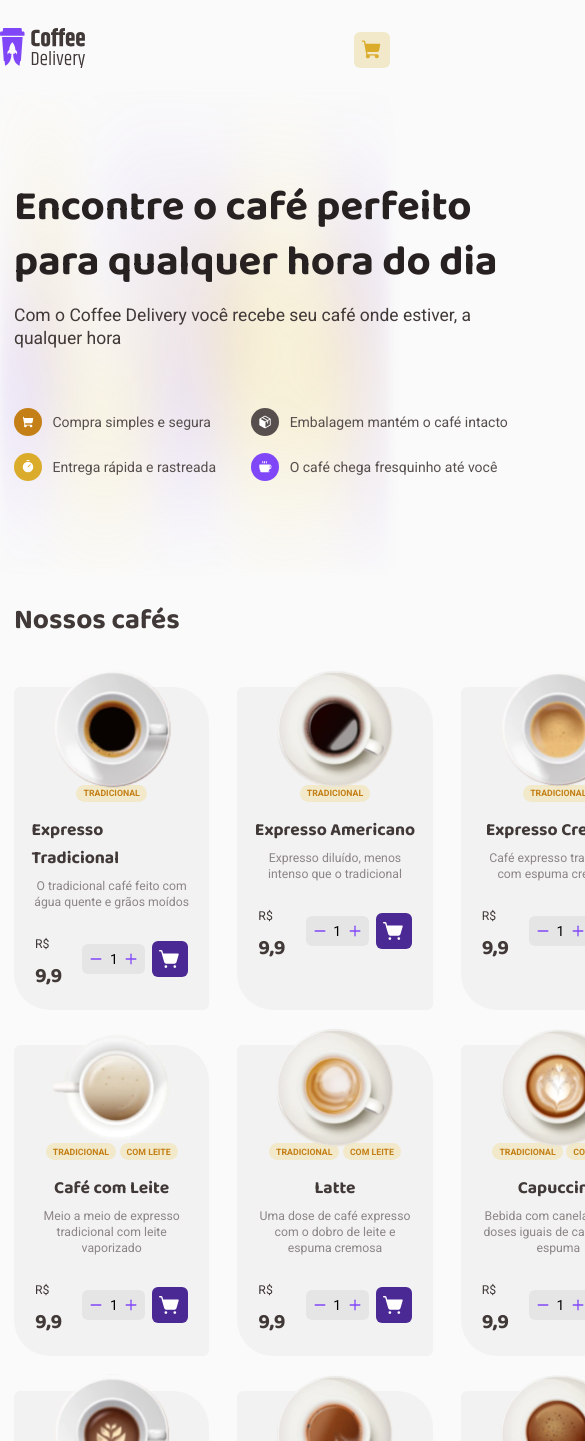
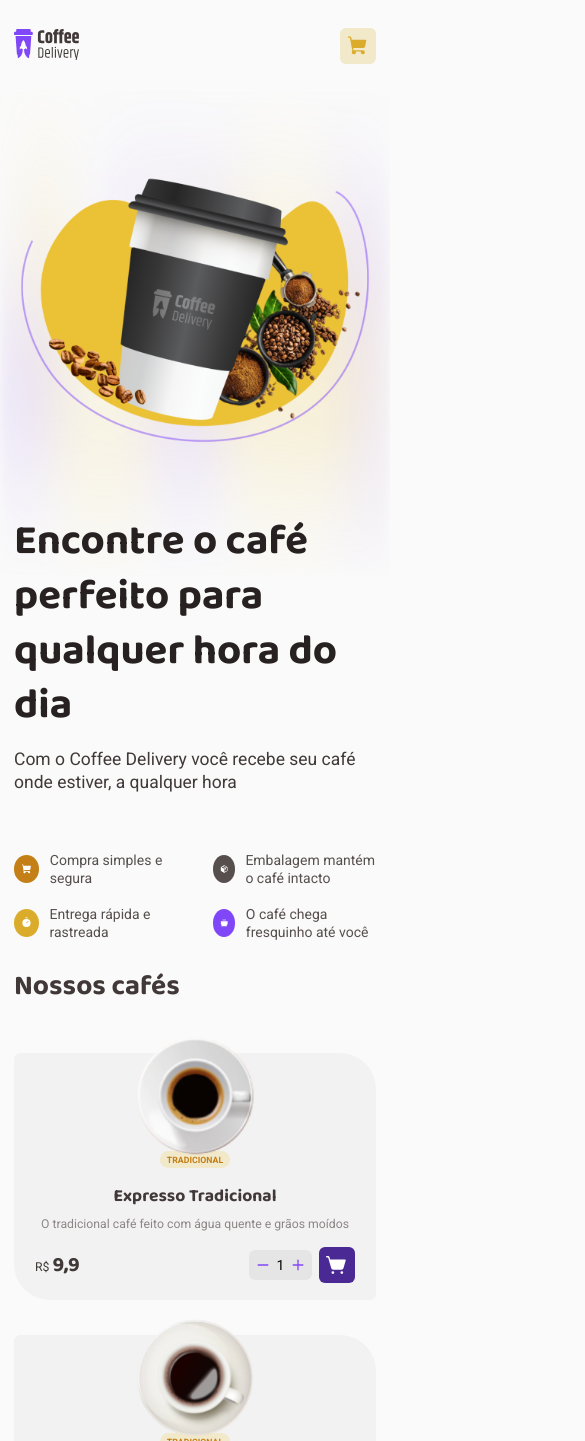
Before and after one commit to MatheusBorbely/coffee-delivery, a React (Vite) app: page / in a window 390 px wide. Shown: the top 1441 px of the page, 585 px wide, since content can reach past the window. Built offline with nearby package versions, Linux system fonts and the light colour scheme.

Commit message:
Finalizando versões: mobile, mobile large e tablet

```diff
--- a/src/components/Header/styles.ts
+++ b/src/components/Header/styles.ts
@@ -1,5 +1,6 @@
 import styled from 'styled-components';
 import { GlobalContainer } from '../../styles/global';
+import { device } from '../../utils/device';
 
 interface HeaderProps {
     variantButton: 'purple-light' | 'yellow-light';
@@ -13,6 +14,15 @@ export const HeaderWrapper= styled.header`
     align-items: center;
     justify-content: space-between;
     padding: 2rem 0;
+
+
+    ${device.tablet}{
+        padding: 2rem 1rem;
+        box-sizing: border-box;
+        img{
+            max-width: 65px;
+        }
+    }
 
 `
 export const HeaderBox = styled.div<HeaderProps>`
--- a/src/pages/Checkout/components/Card/styles.ts
+++ b/src/pages/Checkout/components/Card/styles.ts
@@ -1,4 +1,5 @@
 import styled from 'styled-components';
+import { device } from '../../../../utils/device';
 
 export const CheckoutCard = styled.section`
     background-color: ${props => props.theme['base-card']};
@@ -6,5 +7,15 @@ export const CheckoutCard = styled.section`
     flex-direction: column;
     gap: 2rem;
     padding: 2.5rem;
-    max-width: 40rem;
+    width: 40rem;
+    max-width: 100%;
+
+    ${device.mobileL}{
+        max-width: 90%;
+        margin: 0 auto;
+        padding: 1.5rem;
+    }
+
+
+
 `
--- a/src/pages/Checkout/components/CheckoutPayments/styles.ts
+++ b/src/pages/Checkout/components/CheckoutPayments/styles.ts
@@ -1,5 +1,6 @@
 import styled from 'styled-components';
 import { CheckoutCard } from '../Card/styles';
+import { device } from '../../../../utils/device';
 
 interface PaymentMethodProps{
     active: true | false;
@@ -27,6 +28,10 @@ export const CheckoutPaymentsContainer = styled(CheckoutCard)`
     section{
         display: flex;
         gap: .75rem;
+
+        ${device.tablet}{
+            flex-direction: column;
+        }
     }
 
 
@@ -58,4 +63,9 @@ export const PaymentMethod = styled.button<PaymentMethodProps>`
     svg {
         color: ${(props) =>props.theme['purple']};
     }
+
+    ${device.tablet}{
+        width:100%;
+        justify-content: center;
+    }
 `;
--- a/src/pages/Checkout/components/ProductItem/styles.ts
+++ b/src/pages/Checkout/components/ProductItem/styles.ts
@@ -1,4 +1,5 @@
 import styled from 'styled-components';
+import { device } from '../../../../utils/device';
 
 export const ProductItemContainer = styled.section`
     display: flex;
@@ -9,6 +10,10 @@ export const ProductItemContainer = styled.section`
     padding-bottom: 1.5rem;
     border-bottom: 1px solid ${props => props.theme['base-button']};
     background: ${(props) => props.theme['base-card']};
+
+    ${device.mobileL}{
+        align-items: center;
+    }
 
     article {
         display: flex;
@@ -30,6 +35,9 @@ export const ProductItemContainer = styled.section`
                 line-height: 1.3125rem;
                 color: ${(props) => props.theme['base-subtitle']};
             }
+        }
+        ${device.mobileL}{
+            flex-direction: column;
         }
     }
     span {
--- a/src/pages/Checkout/styles.ts
+++ b/src/pages/Checkout/styles.ts
@@ -1,6 +1,7 @@
 import styled from 'styled-components';
 
 import { GlobalContainer } from '../../styles/global';
+import { device } from '../../utils/device';
 
 export const CheckoutContainer = styled.section`
     ${GlobalContainer}
@@ -10,9 +11,18 @@ export const CheckoutContainer = styled.section`
         gap: 2rem;
         justify-content: space-between;
 
+        ${device.tablet}{
+            flex-direction: column;
+            padding-bottom: 1rem;
+        }
+
         h2{
             font-size: 1.125rem;
             color: ${props => props.theme['base-subtitle']};
+
+            ${device.mobileL}{
+                padding-left: 1rem;
+            }
         }
     }
 
@@ -21,4 +31,8 @@ export const CheckoutColumns = styled.article`
     display: flex;
     gap: .75rem;
     flex-direction: column;
+
+    ${device.tablet}{
+        align-items:center;
+    }
 `
--- a/src/pages/CheckoutSuccess/styles.ts
+++ b/src/pages/CheckoutSuccess/styles.ts
@@ -1,5 +1,6 @@
 import styled from 'styled-components';
 import { GlobalContainer } from '../../styles/global';
+import { device } from '../../utils/device';
 
 export type ItemBackground = 'yellow-dark' | 'yellow' | 'purple';
 
@@ -31,10 +32,23 @@ export const CheckoutSuccessContainer = styled.article`
             line-height: 1.625rem;
             color: ${(props) => props.theme['base-subtitle']};
         }
+        ${device.tablet}{
+            h2, h6 {
+                text-align: center;
+            }
+        }
     }
     section {
         display: flex;
         gap: 6.375rem;
+        ${device.tablet}{
+            flex-direction: column;
+            align-items: center;
+        }
+    }
+
+    ${device.tablet}{
+        max-width: 90%;
     }
 `;
 
@@ -48,7 +62,8 @@ export const CheckoutSuccessContent = styled.div`
     border-radius: 6px 36px;
     position: relative;
     background: ${(props) => props.theme['background']};
-    min-width: 32.875rem;
+    width: 32.875rem;
+    max-width: 100%;
 
     &:before {
         content: '';
@@ -61,6 +76,7 @@ export const CheckoutSuccessContent = styled.div`
         z-index: -1;
         border-radius: 6px 36px;
     }
+
 `;
 
 export const CheckoutSuccessInfo = styled.div<ColorBackground>`
--- a/src/pages/Home/components/Banner/styles.ts
+++ b/src/pages/Home/components/Banner/styles.ts
@@ -2,6 +2,7 @@ import styled from 'styled-components';
 
 import banner from '../../../../assets/banner-background.svg';
 import { GlobalContainer } from '../../../../styles/global';
+import { device } from '../../../../utils/device';
 
 interface BannerProps {
     variantBackground: 'yellow-dark' | 'base-text' | 'yellow' | 'purple';
@@ -10,6 +11,7 @@ interface BannerProps {
 export const BannerContainer = styled.section`
     padding-top: 5.875rem;
     height: 34rem;
+
     &:before {
         content: '';
         background-image: url(${banner});
@@ -23,6 +25,10 @@ export const BannerContainer = styled.section`
         filter: blur(5px);
         z-index: 1;
     }
+
+    ${device.tablet}{
+       height: auto;
+    }
 `
 export const BannerWrapper = styled.div`
     ${GlobalContainer}
@@ -33,6 +39,15 @@ export const BannerWrapper = styled.div`
     gap: 4.8125rem;
     position: relative;
     z-index: 2;
+
+    ${device.tablet}{
+        flex-direction: column-reverse;
+        justify-content: center;
+        align-items: center;
+        img{
+            max-width: 100%;
+        }
+    }
 `
 export const BannerInfo = styled.article`
     display: flex;
@@ -66,6 +81,14 @@ export const BannerList = styled.ul`
     row-gap: 1.25rem;
     column-gap: 2.5rem;
     list-style-type: none;
+
+    ${device.mobile}{
+        grid-template-columns: 1fr;
+    }
+    ${device.mobileL}{
+        grid-template-columns: 1fr 1fr;
+    }
+
 `
 export const BannerListItem = styled.li<BannerProps>`
         display: flex;
--- a/src/pages/Home/styles.ts
+++ b/src/pages/Home/styles.ts
@@ -1,5 +1,6 @@
 import styled from 'styled-components';
 import { GlobalContainer } from '../../styles/global';
+import { device } from '../../utils/device';
 
 export const ProductContainer = styled.section`
     ${GlobalContainer}
@@ -20,4 +21,15 @@ export const ProductGridContainer = styled.div`
     column-gap: 2rem;
     row-gap: 2.5rem;
     margin: 3.375rem 0;
+
+    ${device.tablet}{
+        grid-template-columns: 1fr 1fr 1fr;
+    }
+    ${device.mobileL}{
+        grid-template-columns: 1fr 1fr;
+    }
+    ${device.mobile}{
+        grid-template-columns: 1fr;
+    }
+
 `
--- a/src/styles/global.ts
+++ b/src/styles/global.ts
@@ -1,5 +1,6 @@
 import { createGlobalStyle } from 'styled-components';
 import {css} from 'styled-components';
+import { device } from '../utils/device';
 
 export const  GlobalStyle = createGlobalStyle`
     * {
@@ -35,7 +36,7 @@ export const  GlobalStyle = createGlobalStyle`
         font-family: 'Baloo 2';
     }
 
-    @media screen and (max-width: 768px) {
+    ${device.tablet} {
         html{
             font-size: 87.5%;
         }
@@ -45,7 +46,8 @@ export const  GlobalStyle = createGlobalStyle`
     }
 `
 export const  GlobalContainer = css`
-    max-width: 70rem;
+    width: 70rem;
     margin: 0 auto;
     box-sizing: content-box;
+    max-width: 100%;
 `
--- /dev/null
+++ b/src/utils/device.tsx
@@ -0,0 +1,11 @@
+const size = {
+    mobile: '500px',
+    mobileL: '768px',
+    tablet: '900px',
+}
+
+export const device = {
+    mobile: ` @media (max-width: ${size.mobile})`,
+    mobileL: ` @media (max-width: ${size.mobileL})`,
+    tablet: ` @media (max-width: ${size.tablet})`,
+};
```
